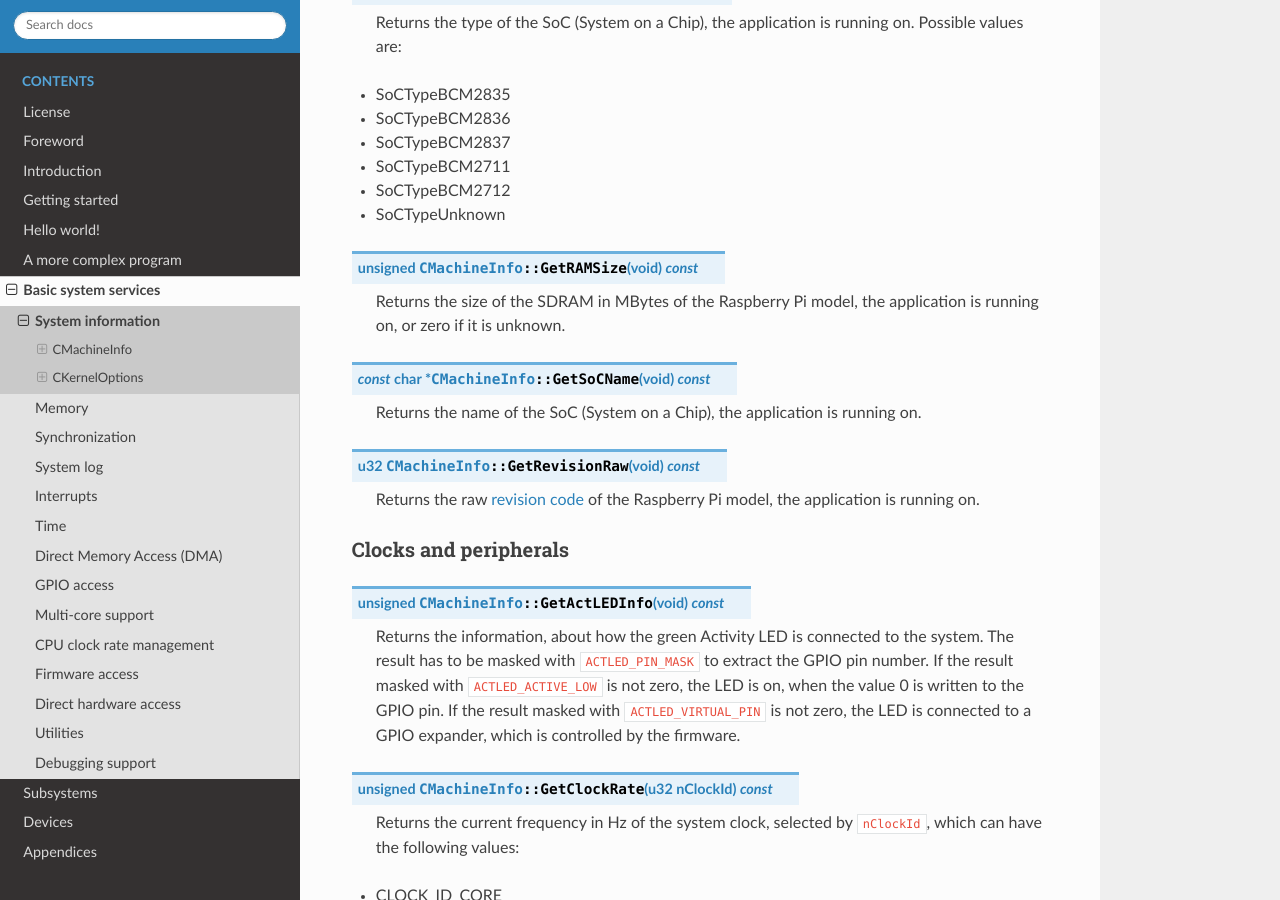
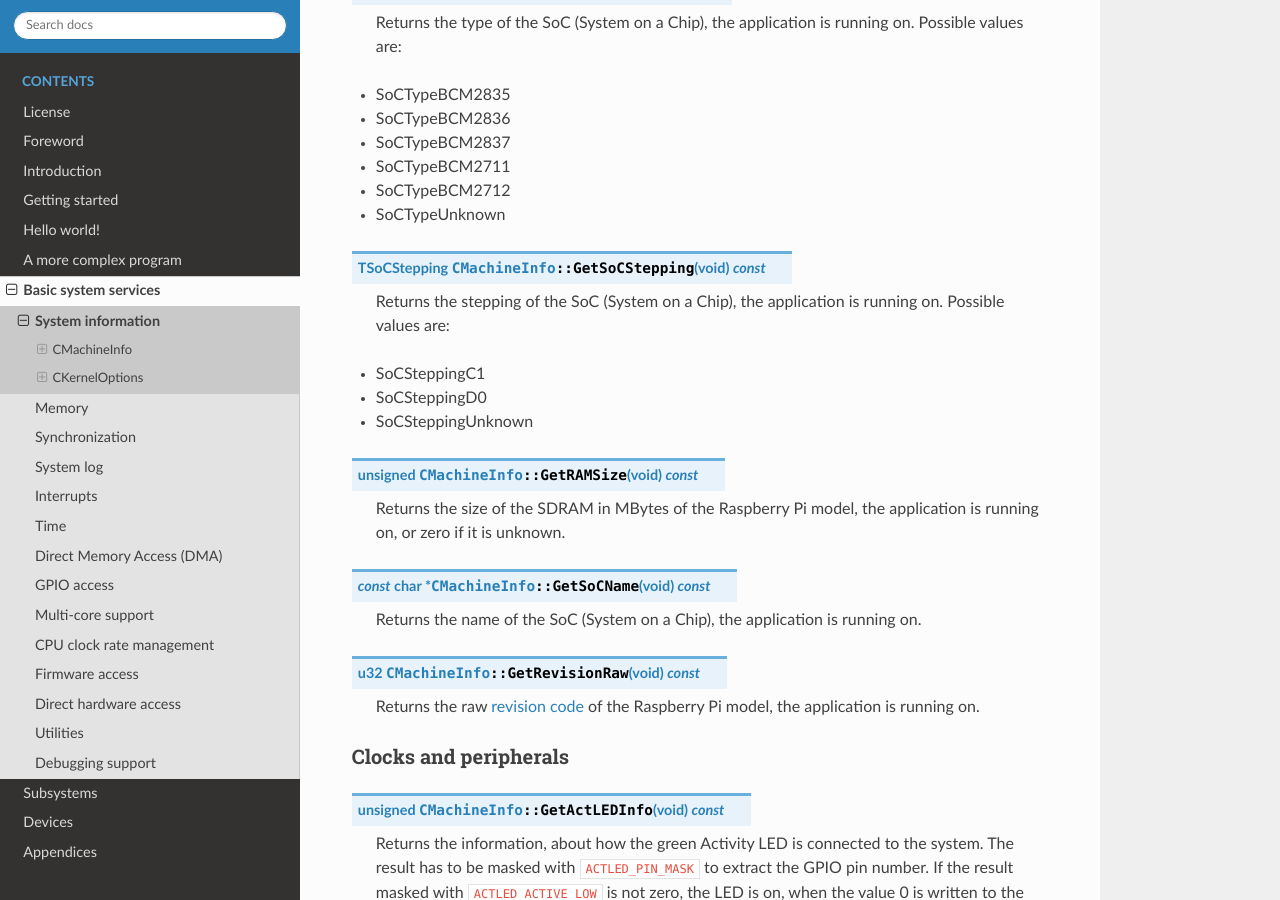
Before and after one commit to rsta2/circle-docs, a Sphinx documentation site: the page built from docs/basic-system-services/system-information.rst, in a window 1280 px wide and 900 px high, scrolled down 1648 px. Built offline with Sphinx 7.4.7 and the Read the Docs theme 2.0.0, drawn with Linux system fonts in a browser that asks for light colours.

Commit message:
basic-system-services/system-information: Add CMachineInfo::GetSoCStepping()

```diff
--- a/docs/basic-system-services/system-information.rst
+++ b/docs/basic-system-services/system-information.rst
@@ -70,6 +70,14 @@ Model information
 * SoCTypeBCM2711
 * SoCTypeBCM2712
 * SoCTypeUnknown
+
+.. cpp:function:: TSoCStepping CMachineInfo::GetSoCStepping (void) const
+
+	Returns the stepping of the SoC (System on a Chip), the application is running on. Possible values are:
+
+* SoCSteppingC1
+* SoCSteppingD0
+* SoCSteppingUnknown
 
 .. cpp:function:: unsigned CMachineInfo::GetRAMSize (void) const
 
```
